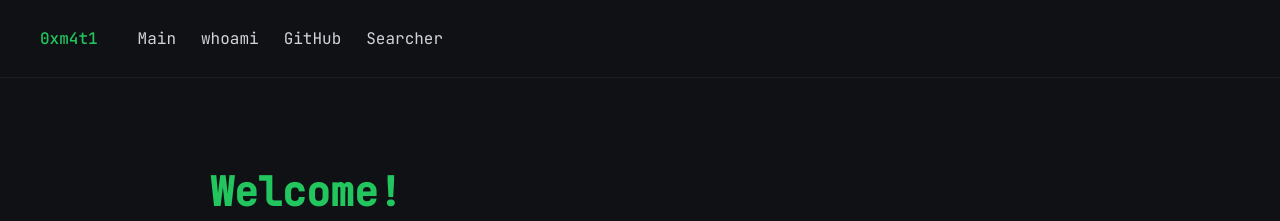
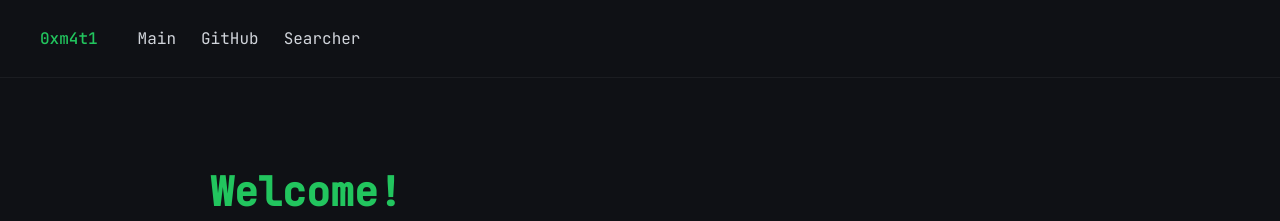
Before and after one commit to jdejavi/jdejavi.github.io, a Jekyll site: the page built from index.md, in a window 1280 px wide. Shown: the top 221 px of the page. Built offline with Jekyll 4.4.1, drawn with Linux system fonts in a browser that asks for light colours.

Commit message:
Remove 'whoami' link from header

```diff
--- a/_includes/header.html
+++ b/_includes/header.html
@@ -4,7 +4,6 @@
 
     <nav class="main-nav">
       <a href="/">Main</a>
-      <a href="/about/">whoami</a>
       <a href="https://github.com/jdejavi">GitHub</a>
       <a href="/posts/">Searcher</a>
     </nav>
```
